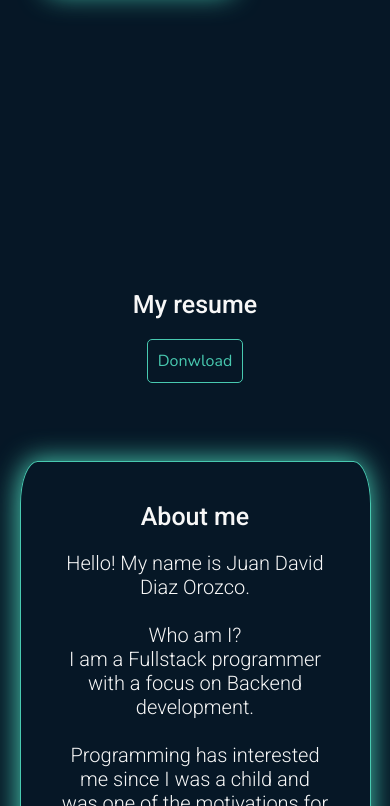
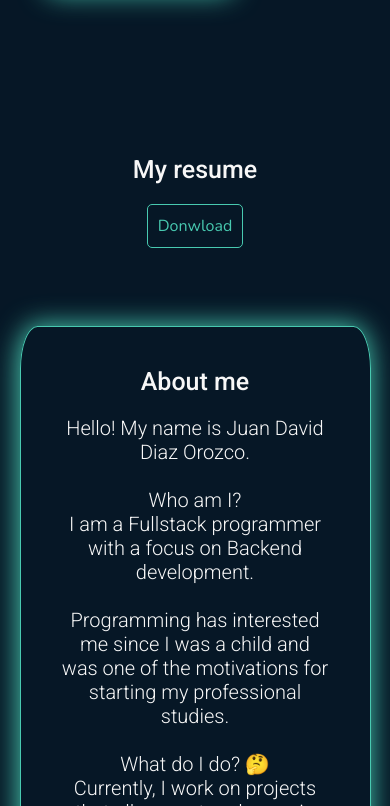
Before and after one commit to Jhondavid23/Portfolio, a React (Vite) app: page / in a window 390 px wide. Shown: the part 938-1744 px from the top of the page. Built offline with nearby package versions, Linux system fonts and the light colour scheme.

Commit message:
bug fixing

```diff
--- a/src/components/About/about.scss
+++ b/src/components/About/about.scss
@@ -1,6 +1,6 @@
 .about {
     display: flex;
-    padding-top: 4rem;
+    padding-top: 3rem;
     height: auto;
 
     .left {
@@ -53,7 +53,7 @@
 @media(max-width: 900px){
     .about{
         display: block;
-        padding-top: 50%;
+
 
         .right{
             display: flex;
```
